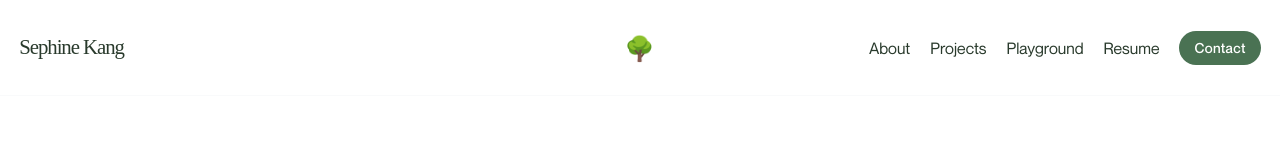
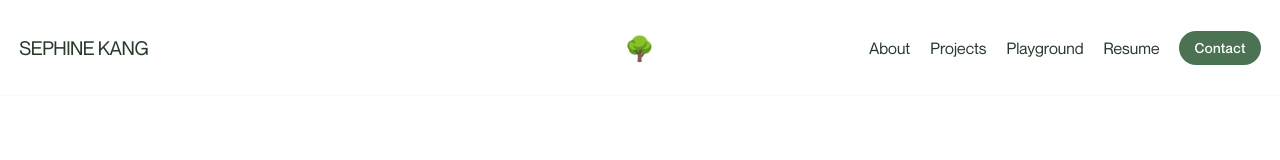
Before and after one commit to sephinek/sephine-portfolio, a React (Vite) app: page / in a window 1280 px wide. Shown: the top 160 px of the page. Built offline with nearby package versions, Linux system fonts and the light colour scheme.

Commit message:
changed logo

```diff
--- a/src/components/shared/Logo.jsx
+++ b/src/components/shared/Logo.jsx
@@ -16,7 +16,7 @@ export default function Logo() {
       onClick={handleClick}
       className="transition-all duration-100 ease-in hover:text-primary"
     >
-      <h1 className="tracking-tighter">Sephine Kang</h1>
+      <h1 className="tracking-tight uppercase">Sephine Kang</h1>
     </Link>
   );
 }
--- a/src/index.css
+++ b/src/index.css
@@ -113,8 +113,8 @@ body {
 }
 
 h1 {
-  font-family: 'Lora', serif;
-  font-size: 1.3rem;
-  font-weight: 500;
+  font-family: 'NeueMontreal', serif;
+  font-size: 1.2rem;
+  font-weight: 400;
   line-height: 1.1;
 }
```
